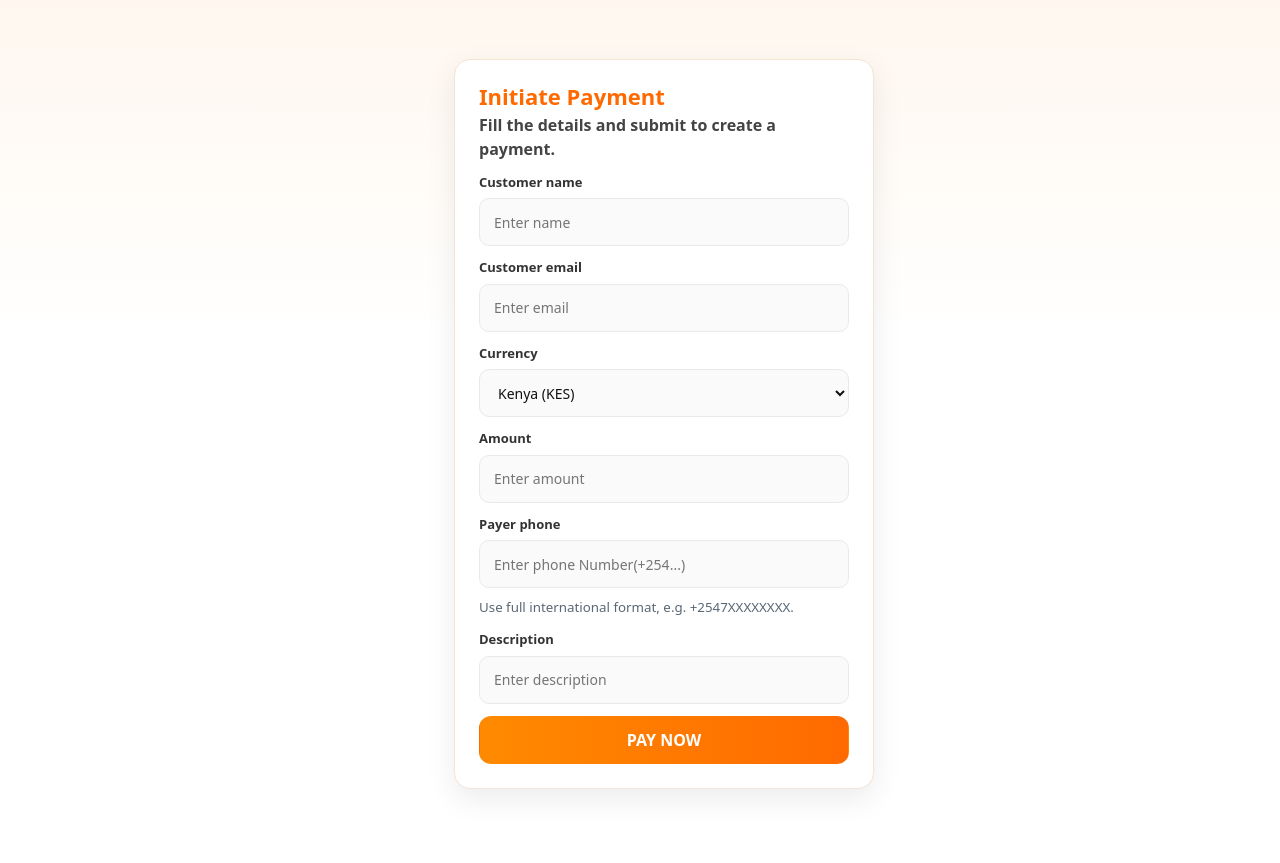
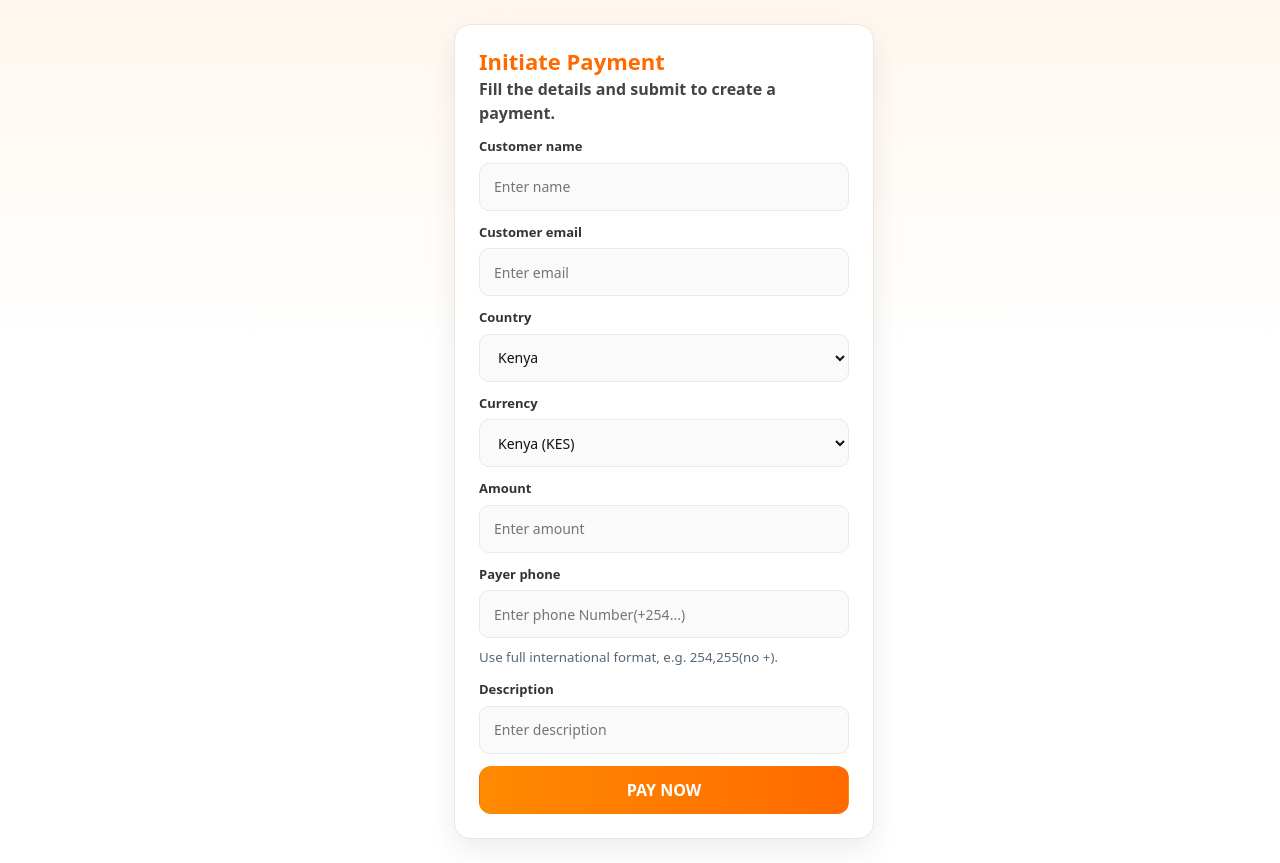
Before and after one commit to Jimmymake/paymentflow, a React (Vite) app: page / in a window 1280 px wide. Shown: the top 863 px of the page. Built offline with nearby package versions, Linux system fonts and the light colour scheme; no server answers.

Commit message:
'confirmcommit'

```diff
--- a/package.json
+++ b/package.json
@@ -4,8 +4,9 @@
   "version": "0.0.0",
   "type": "module",
   "scripts": {
-    "dev": "bash -c \"npm run server:dev & vite\"",
+    "dev": "npm-run-all --parallel server:dev vite",
     "build": "vite build",
+    "vite": "vite",
     "lint": "eslint .",
     "preview": "vite preview",
     "server": "node server.js",
@@ -17,7 +18,6 @@
     "react-dom": "^19.1.1"
   },
   "devDependencies": {
-    "nodemon": "^3.1.7",
     "@eslint/js": "^9.36.0",
     "@types/react": "^19.1.16",
     "@types/react-dom": "^19.1.9",
@@ -26,6 +26,8 @@
     "eslint-plugin-react-hooks": "^5.2.0",
     "eslint-plugin-react-refresh": "^0.4.22",
     "globals": "^16.4.0",
+    "nodemon": "^3.1.7",
+    "npm-run-all": "^4.1.5",
     "sass": "^1.93.3",
     "vite": "^7.1.7"
   }
--- a/src/components/SignUp.jsx
+++ b/src/components/SignUp.jsx
@@ -9,7 +9,10 @@ import './SignUp.scss'
 
 const CALLBACK_BASE = (import.meta.env.VITE_CALLBACK_BASE || '').replace(/\/+$/, '')
 // Default callback URL sent to the payment provider
-const DEFAULT_CALLBACK_URL = import.meta.env.VITE_DEFAULT_CALLBACK_URL || 'https://paymentflow.mam-laka.com/api/v1/callback'
+// const DEFAULT_CALLBACK_URL = import.meta.env.VITE_DEFAULT_CALLBACK_URL || 'https://paymentflow.mam-laka.com/api/v1/callback'
+const DEFAULT_CALLBACK_URL = import.meta.env.VITE_DEFAULT_CALLBACK_URL || 'https://a9814392e7bf.ngrok-free.app/callback'
+// const DEFAULT_CALLBACK_URL = import.meta.env.VITE_DEFAULT_CALLBACK_URL || 'https://webhook.site/36224084-57fe-42f3-917f-61848d6f6116'
+
 const POLL_INTERVAL_MS = Number(import.meta.env.VITE_CALLBACK_POLL_INTERVAL_MS || 2000) // default 2s
 const POLL_TIMEOUT_MS = Number(import.meta.env.VITE_CALLBACK_POLL_TIMEOUT_MS || 180000) // default 3 minutes
 
@@ -18,6 +21,7 @@ function SignUp() {
   const [formValues, setFormValues] = useState({
 
       impalaMerchantId: 'plugin',
+      country: "KE",
       currency: 'KES',
       amount: '',
       customerName: '',
@@ -133,6 +137,7 @@ function SignUp() {
 
     const payload = {
       impalaMerchantId: formValues.impalaMerchantId,
+      country: formValues.country,
       currency: formValues.currency,
       amount: formValues.amount,
       customerName: formValues.customerName,
@@ -155,7 +160,7 @@ function SignUp() {
       // keep it in state for display/debug if needed
       setFormValues(prev => ({ ...prev, externalId: uniqueExternalId }))
 
-      const res = await fetch('https://payments.mam-laka.com/api/v1/flutterwave/initiate', {
+      const res = await fetch('https://payments.mam-laka.com/api/v1/pay', {
         method: 'POST',
         headers,
         body: JSON.stringify({
@@ -537,7 +542,26 @@ function SignUp() {
                 )}
               </div>
 
-
+           <div className="signup__field">
+                <label htmlFor="country">Country</label>
+                <select
+                  id="country"
+                  name="country"
+                  value={formValues.country}
+                  onChange={handleChange}
+                  aria-invalid={Boolean(errors.country) || undefined}
+                >
+                  <option value="KE">Kenya</option>
+                  <option value="UG">Uganda</option>
+                  <option value="TZ">Tanzania</option>
+                  <option value="XA">Cameroon</option>
+                  <option value="NG">Nigeria</option>
+                  <option value="GH">Ghana</option>
+                </select>
+                {errors.country && (
+                  <span className="signup__error">{errors.country}</span>
+                )}
+              </div>
 
               <div className="signup__field">
                 <label htmlFor="currency">Currency</label>
@@ -552,7 +576,7 @@ function SignUp() {
                   <option value="UGX">Uganda (UGX)</option>
                   <option value="TZS">Tanzania (TZS)</option>
                   <option value="XAF">Cameroon (XAF)</option>
-                 // <option value="NGN">Nigeria (NGN)</option>
+                  <option value="NGN">Nigeria (NGN)</option>
                   <option value="GHS">Ghana (GHS)</option>
                 </select>
                 {errors.currency && (
@@ -591,7 +615,7 @@ function SignUp() {
                   aria-invalid={Boolean(errors.payerPhone) || undefined}
                 />
                 <small style={{ display: 'block', marginTop: '4px', opacity: 0.75 }}>
-                  Use full international format, e.g. +2547XXXXXXXX.
+                  Use full international format, e.g. 254,255(no +).
                 </small>
                 {errors.payerPhone && (
                   <span className="signup__error">{errors.payerPhone}</span>
--- a/vite.config.js
+++ b/vite.config.js
@@ -8,7 +8,7 @@ export default defineConfig({
     port: 5173,
     strictPort: true,
     cors: true,
-    allowedHosts: ['paymentflow.mam-laka.com', 'localhost','127.0.0.1',],
+    allowedHosts: ['a9814392e7bf.ngrok-free.app','paymentflow.mam-laka.com', 'localhost','127.0.0.1',],
     proxy: {
       '/api': {
         target: 'http://localhost:3001',
```
Also changed, not shown: 2 other files (tests, documents, lock files or other folders).
